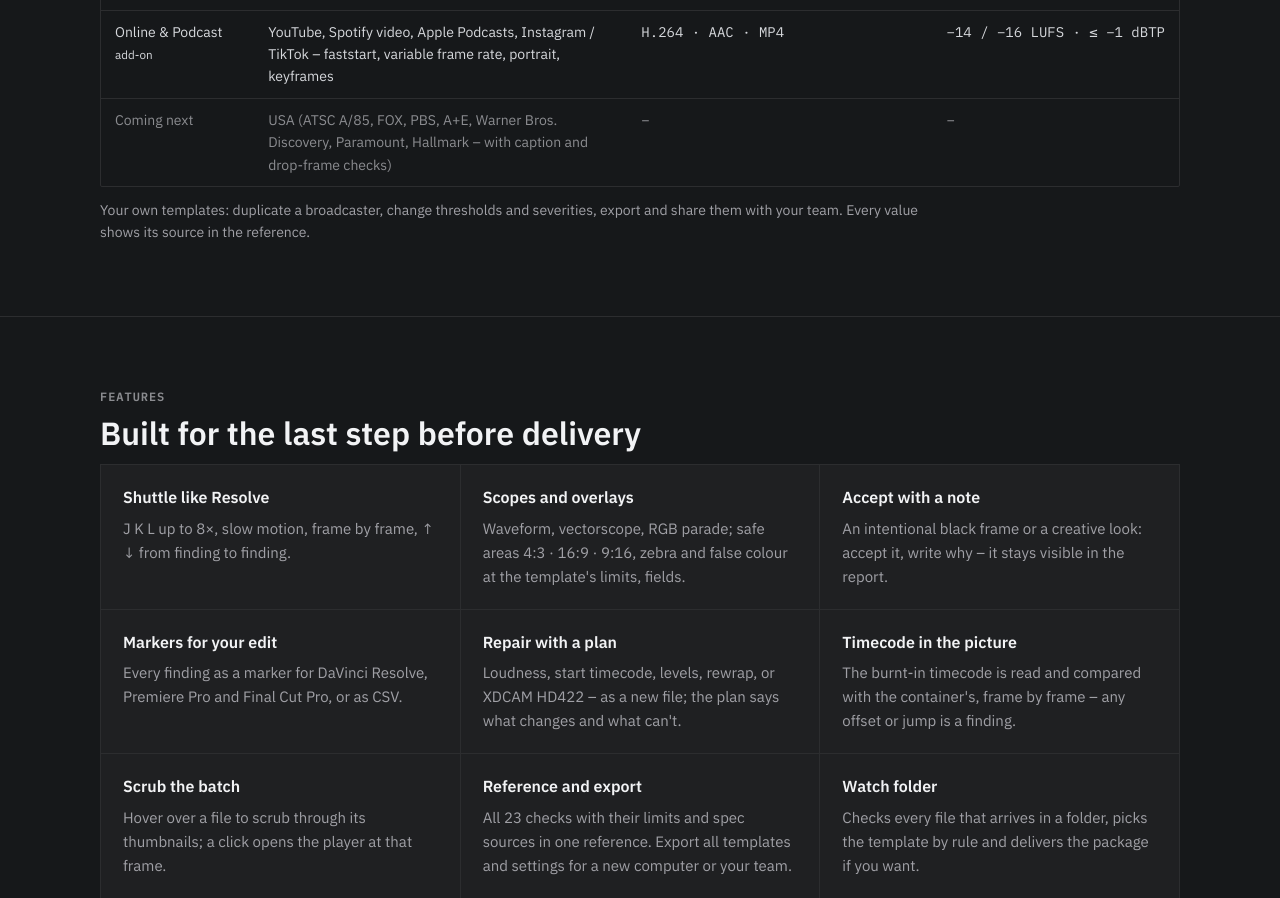
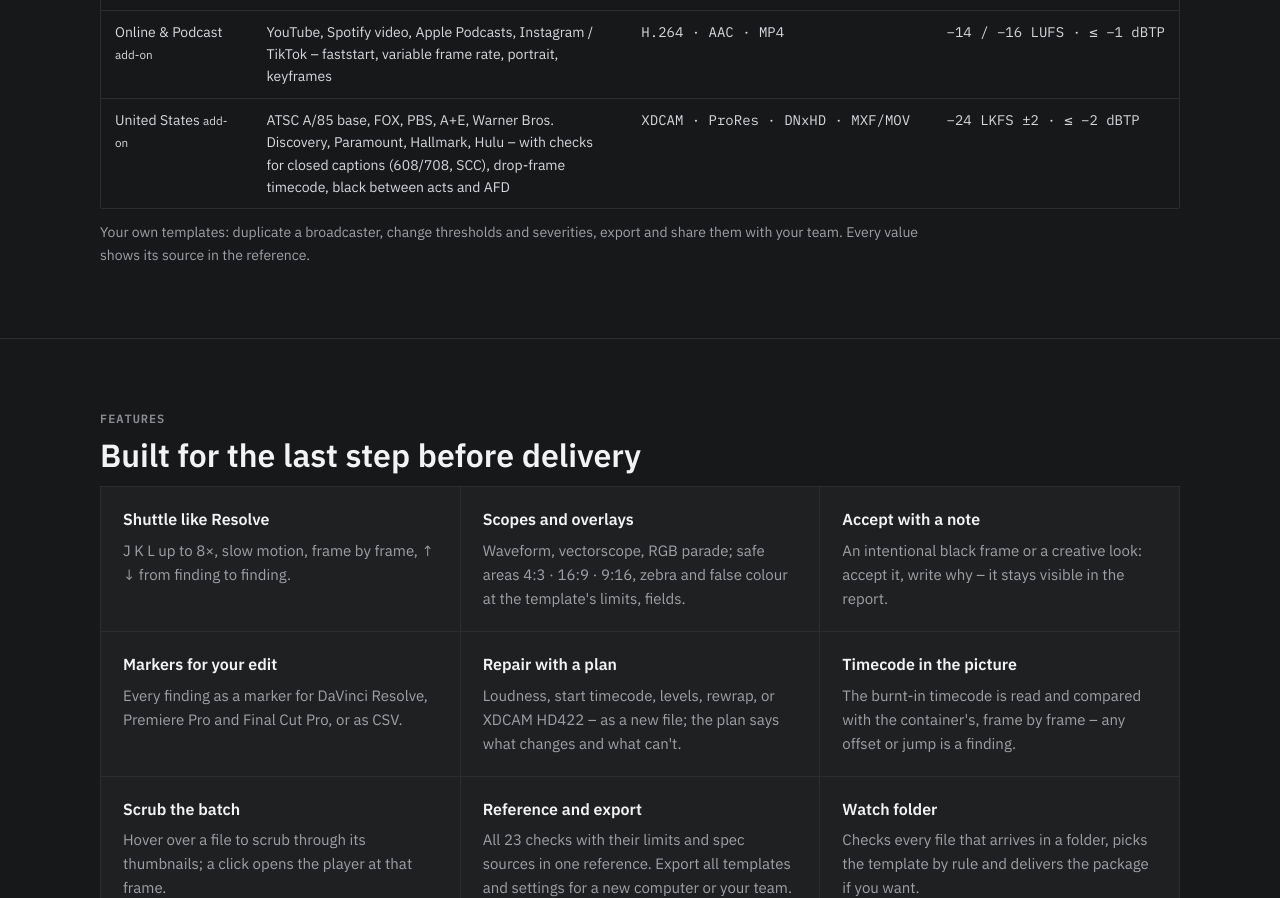
Before and after one commit to marcvannuffel/qccheck-site, a plain HTML site: page index.html in a window 1280 px wide. Shown: the part 3329-4227 px from the top of the page. Drawn offline with Linux system fonts and the light colour scheme.

Commit message:
Add-on United States: ATSC A/85 base and network templates, caption and drop-frame checks
Co-Authored-By: Claude Opus 5.5 <noreply@anthropic.com>

```diff
--- a/index.html
+++ b/index.html
@@ -138,7 +138,7 @@
           <tr><td><span lang="en">Nordics <small>add-on</small></span><span lang="de">Nordische Länder <small>Zusatz</small></span></td><td><span lang="en">SVT, NRK, DR, Yle, TV 2 Danmark, TV 2 Norway</span><span lang="de">SVT, NRK, DR, Yle, TV 2 Danmark, TV 2 Norge</span></td><td class="mono">XDCAM · XAVC · AVC-Intra · ProRes</td><td class="mono">−23 LUFS · ≤ −1 dBTP</td></tr>
           <tr><td><span lang="en">Germany, Austria &amp; Switzerland private <small>add-on</small></span><span lang="de">Deutschland, Österreich &amp; Schweiz privat <small>Zusatz</small></span></td><td><span lang="en">ProSiebenSat.1 / Seven.One, PULS 4 / ATV, RTL Deutschland, ServusTV; commercials for Sky Deutschland, CH Media (national and regional) and the Swiss ad windows via Goldbach</span><span lang="de">ProSiebenSat.1 / Seven.One, PULS 4 / ATV, RTL Deutschland, ServusTV; Werbung für Sky Deutschland, CH Media (national und regional) und die Schweizer Werbefenster über Goldbach</span></td><td class="mono">XDCAM HD422 · MXF</td><td class="mono">−23 LUFS · ≤ −1/−2 dBTP</td></tr>
           <tr><td><span lang="en">Online &amp; Podcast <small>add-on</small></span><span lang="de">Online &amp; Podcast <small>Zusatz</small></span></td><td><span lang="en">YouTube, Spotify video, Apple Podcasts, Instagram / TikTok – faststart, variable frame rate, portrait, keyframes</span><span lang="de">YouTube, Spotify Video, Apple Podcasts, Instagram / TikTok – Faststart, variable Bildrate, Hochformat, Schlüsselbilder</span></td><td class="mono">H.264 · AAC · MP4</td><td class="mono">−14 / −16 LUFS · ≤ −1 dBTP</td></tr>
-          <tr class="soon"><td><span lang="en">Coming next</span><span lang="de">Als Nächstes</span></td><td><span lang="en">USA (ATSC A/85, FOX, PBS, A+E, Warner Bros. Discovery, Paramount, Hallmark – with caption and drop-frame checks)</span><span lang="de">USA (ATSC A/85, FOX, PBS, A+E, Warner Bros. Discovery, Paramount, Hallmark – mit Prüfung von Untertiteln und Drop-Frame)</span></td><td class="mono">–</td><td class="mono">–</td></tr>
+          <tr><td><span lang="en">United States <small>add-on</small></span><span lang="de">USA <small>Zusatz</small></span></td><td><span lang="en">ATSC A/85 base, FOX, PBS, A+E, Warner Bros. Discovery, Paramount, Hallmark, Hulu – with checks for closed captions (608/708, SCC), drop-frame timecode, black between acts and AFD</span><span lang="de">ATSC-A/85-Basis, FOX, PBS, A+E, Warner Bros. Discovery, Paramount, Hallmark, Hulu – mit Prüfung von Untertiteln (608/708, SCC), Drop-Frame-Timecode, Schwarz zwischen den Akten und AFD</span></td><td class="mono">XDCAM · ProRes · DNxHD · MXF/MOV</td><td class="mono">−24 LKFS ±2 · ≤ −2 dBTP</td></tr>
         </tbody>
       </table>
     </div>
```
Also changed, not shown: llms.txt, 1 other file.
